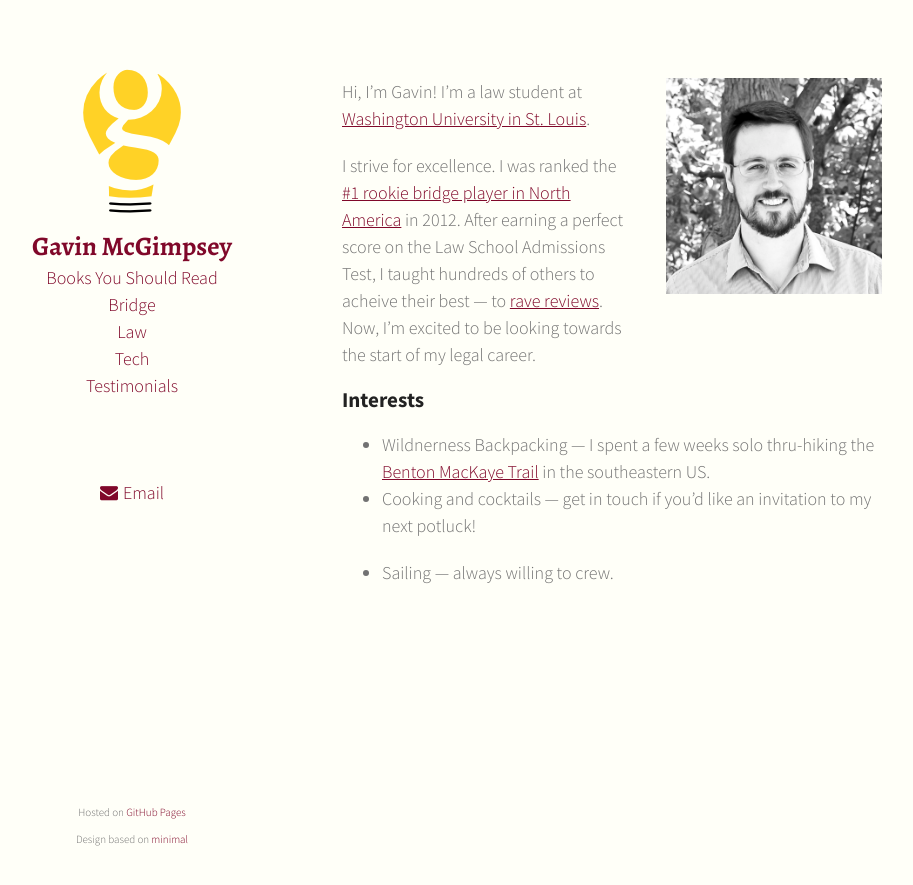
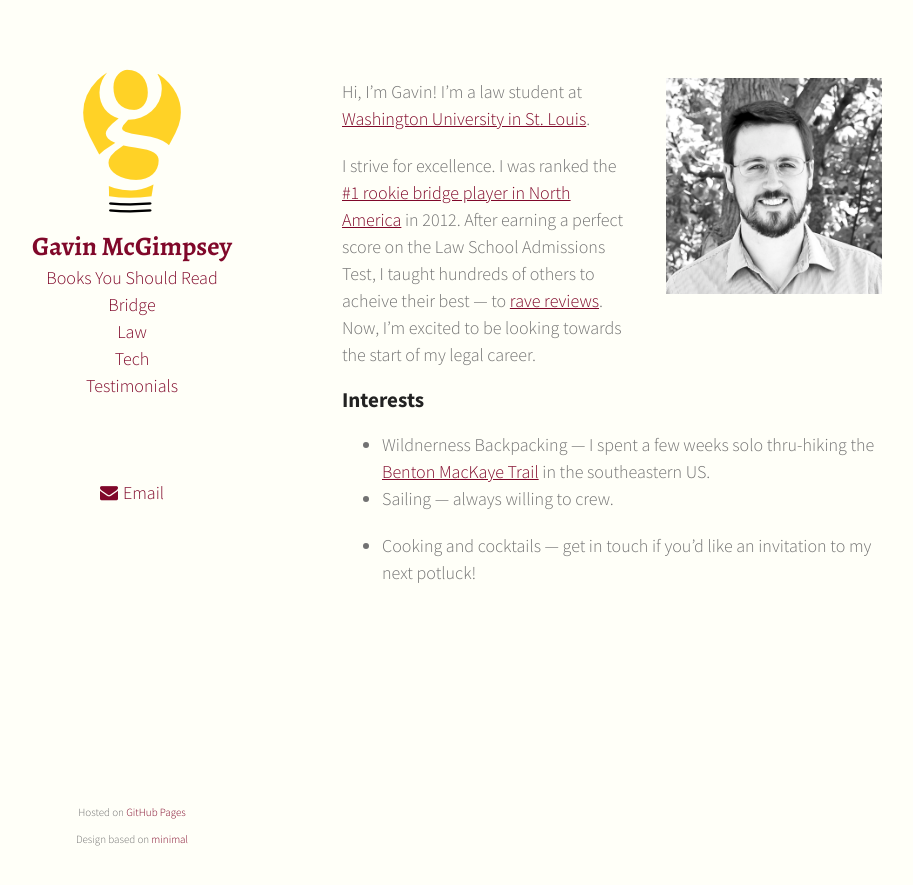
Before and after one commit to gavinmcgimpsey/gavinmcgimpsey.github.io, a Jekyll site: the page built from index.md, in a window 1280 px wide. Shown: the top 885 px of the page, without its empty margins (188-1101 px from the left). Built offline with Jekyll 4.4.1, drawn with Linux system fonts in a browser that asks for light colours.

Commit message:
Reorder interest items

```diff
--- a/index.md
+++ b/index.md
@@ -11,8 +11,8 @@ I strive for excellence. I was ranked the [#1 rookie bridge player in North Amer
 ### Interests
 
 * Wildnerness Backpacking &mdash; I spent a few weeks solo thru-hiking the [Benton MacKaye Trail](http://www.bmta.org/) in the southeastern US.
+* Sailing &mdash; always willing to crew.
 * Cooking and cocktails &mdash; get in touch if you'd like an invitation to my next potluck!
-* Sailing &mdash; always willing to crew.
 
   <!---
   <p class="rss-subscribe">subscribe <a href="{{ "/feed.xml" | prepend: site.baseurl }}">via RSS</a></p>
```
